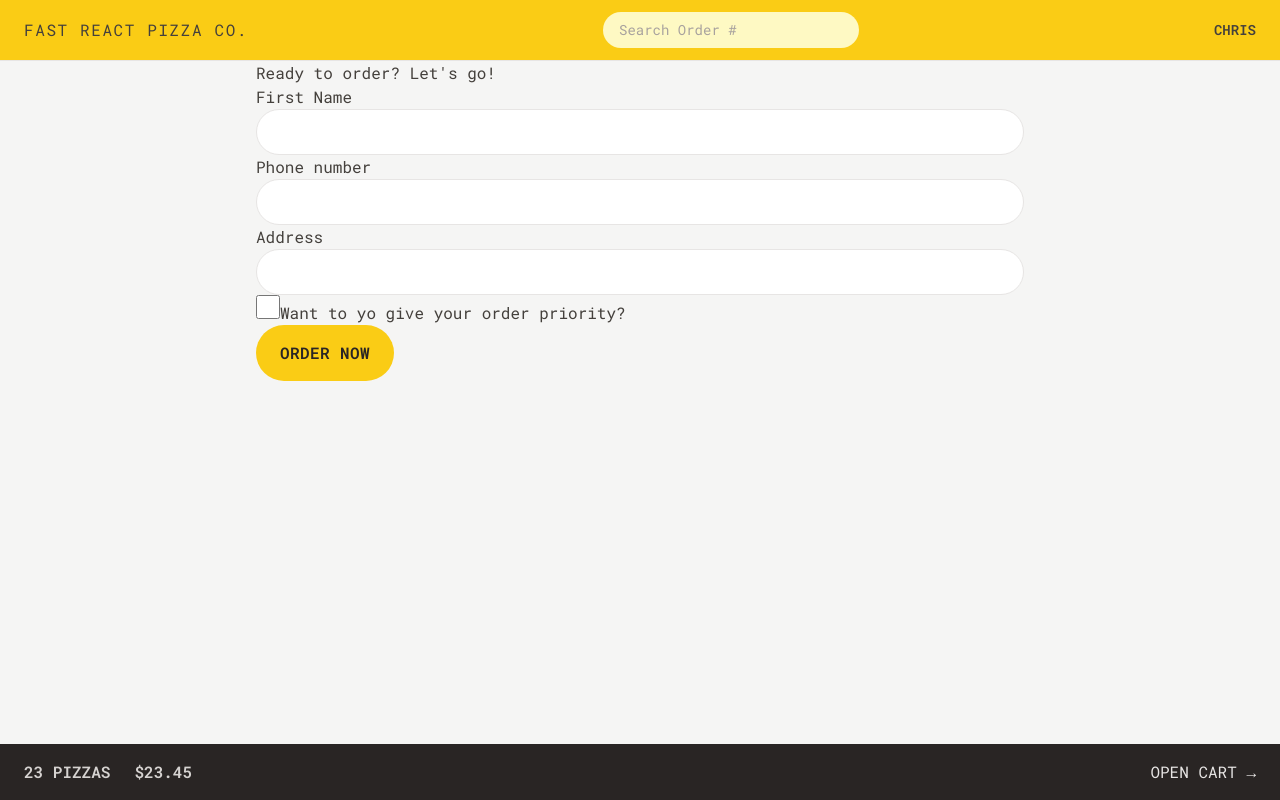
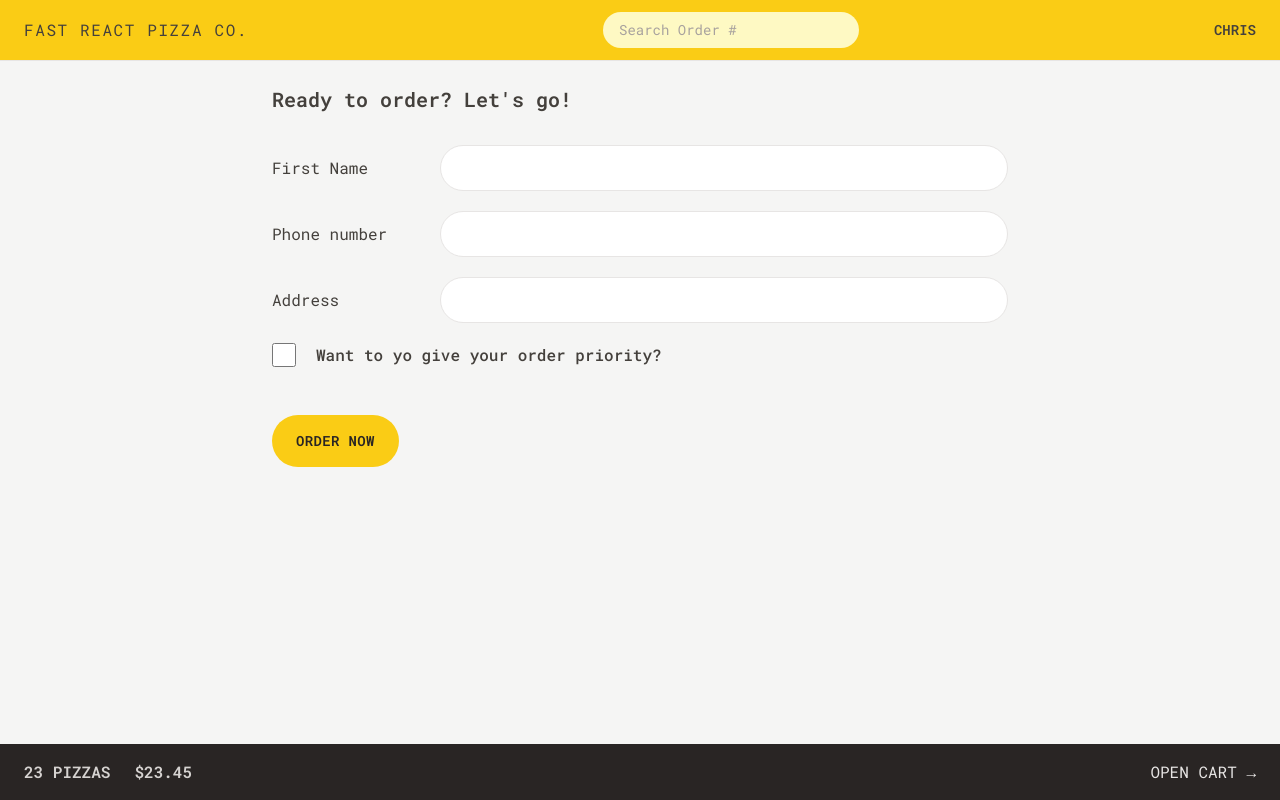
Before and after one commit to chriscashen/fast-react-pizza, a React (Vite) app: page /order/new in a window 1280 px wide. Built offline with nearby package versions, Linux system fonts and the light colour scheme.

Commit message:
add pizza favcon

```diff
--- a/src/features/order/CreateOrder.jsx
+++ b/src/features/order/CreateOrder.jsx
@@ -44,40 +44,53 @@
   const cart = fakeCart;
 
   return (
-    <div>
-      <h2>Ready to order? Let&apos;s go!</h2>
+    <div className="px-4 py-6">
+      <h2 className="mb-8 text-xl font-semibold">
+        Ready to order? Let&apos;s go!
+      </h2>
 
       <Form method="POST">
-        <div>
-          <label>First Name</label>
-          <input type="text" name="customer" required className="input" />
+        <div className="mb-5 flex flex-col gap-2 sm:flex-row sm:items-center">
+          <label className="sm:basis-40">First Name</label>
+          <input type="text" name="customer" required className="input grow" />
         </div>
 
-        <div>
-          <label>Phone number</label>
-          <div>
-            <input type="tel" name="phone" required className="input" />
-          </div>
-          {formErrors?.phone && <div>{formErrors.phone}</div>}
-        </div>
-
-        <div>
-          <label>Address</label>
-          <div>
-            <input type="text" name="address" required className="input" />
+        <div className="mb-5 flex flex-col gap-2 sm:flex-row sm:items-center">
+          <label className="sm:basis-40">Phone number</label>
+          <div className="grow">
+            <input type="tel" name="phone" required className="input w-full" />
+            {formErrors?.phone && (
+              <p className="mt-2 rounded-md bg-red-100 p-2 text-xs text-red-700">
+                {formErrors.phone}
+              </p>
+            )}
           </div>
         </div>
 
-        <div>
+        <div className="mb-5 flex flex-col gap-2 sm:flex-row sm:items-center">
+          <label className="sm:basis-40">Address</label>
+          <div className="grow">
+            <input
+              type="text"
+              name="address"
+              required
+              className="input w-full"
+            />
+          </div>
+        </div>
+
+        <div className="mb-12 flex items-center gap-5">
           <input
             type="checkbox"
             name="priority"
             id="priority"
             value={withPriority}
-            className="h-6 w-6 accent-yellow-400 focus:outline-none focus:ring focus:ring-yellow-400 focus:ring-offset-2"
+            className="h-6 w-6 accent-yellow-400 focus:outline-none focus:ring focus:ring-yellow-400 focus:ring-offset-2 "
             onChange={(e) => setWithPriority(e.target.checked)}
           />
-          <label htmlFor="priority">Want to yo give your order priority?</label>
+          <label htmlFor="priority" className="font-medium">
+            Want to yo give your order priority?
+          </label>
         </div>
 
         <div>
--- a/src/index.css
+++ b/src/index.css
@@ -5,7 +5,7 @@
 
 @layer components {
   .input {
-    @apply w-full rounded-full border border-stone-200 px-4 py-2 text-sm transition-all
+    @apply rounded-full border border-stone-200 px-4 py-2 text-sm transition-all
     duration-300 placeholder:text-stone-300 focus:outline-none focus:ring focus:ring-yellow-400
     md:px-6 md:py-3;
   }
--- a/src/ui/Button.jsx
+++ b/src/ui/Button.jsx
@@ -3,13 +3,13 @@
 
 function Button({ children, disabled, to, type, ...props }) {
   const base =
-    'focus:oultine-none inline-block rounded-full bg-yellow-400 font-semibold uppercase text-stone-800 tracking-wide transition-colors duration-300 ease-in-out hover:bg-yellow-300 focus:bg-yellow-300 focus:outline-none focus:ring focus:ring-yellow-300 focus:ring-offset-2 disabled:cursor-not-allowed';
+    'focus:oultine-none text-sm inline-block rounded-full bg-yellow-400 font-semibold uppercase text-stone-800 tracking-wide transition-colors duration-300 ease-in-out hover:bg-yellow-300 focus:bg-yellow-300 focus:outline-none focus:ring focus:ring-yellow-300 focus:ring-offset-2 disabled:cursor-not-allowed';
 
   const styles = {
     primary: base + 'px-4 py-3 sm:px-6 sm:py-4',
     small: base + 'px-4 py-2 md:px-5 md:py-2.5 text-xs',
     secondary:
-      'focus:oultine-none inline-block rounded-full border-2 border-stone-300 font-semibold uppercase tracking-wide text-stone-400 transition-colors duration-300 ease-in-out hover:bg-stone-300 hover:text-stone-800 focus:bg-stone-300 focus:outline-none focus:ring focus:ring-stone-200 focus:ring-offset-2 disabled:cursor-not-allowed px-4 py-2.5 sm:px-6 sm:py-3.5',
+      'focus:oultine-none text-sm inline-block rounded-full border-2 border-stone-300 font-semibold uppercase tracking-wide text-stone-400 transition-colors duration-300 ease-in-out hover:bg-stone-300 hover:text-stone-800 focus:bg-stone-300 focus:outline-none focus:ring focus:ring-stone-200 focus:ring-offset-2 disabled:cursor-not-allowed px-4 py-2.5 sm:px-6 sm:py-3.5',
   };
 
   if (to)
```
Also changed, not shown: index.html (+2 -2 lines).
